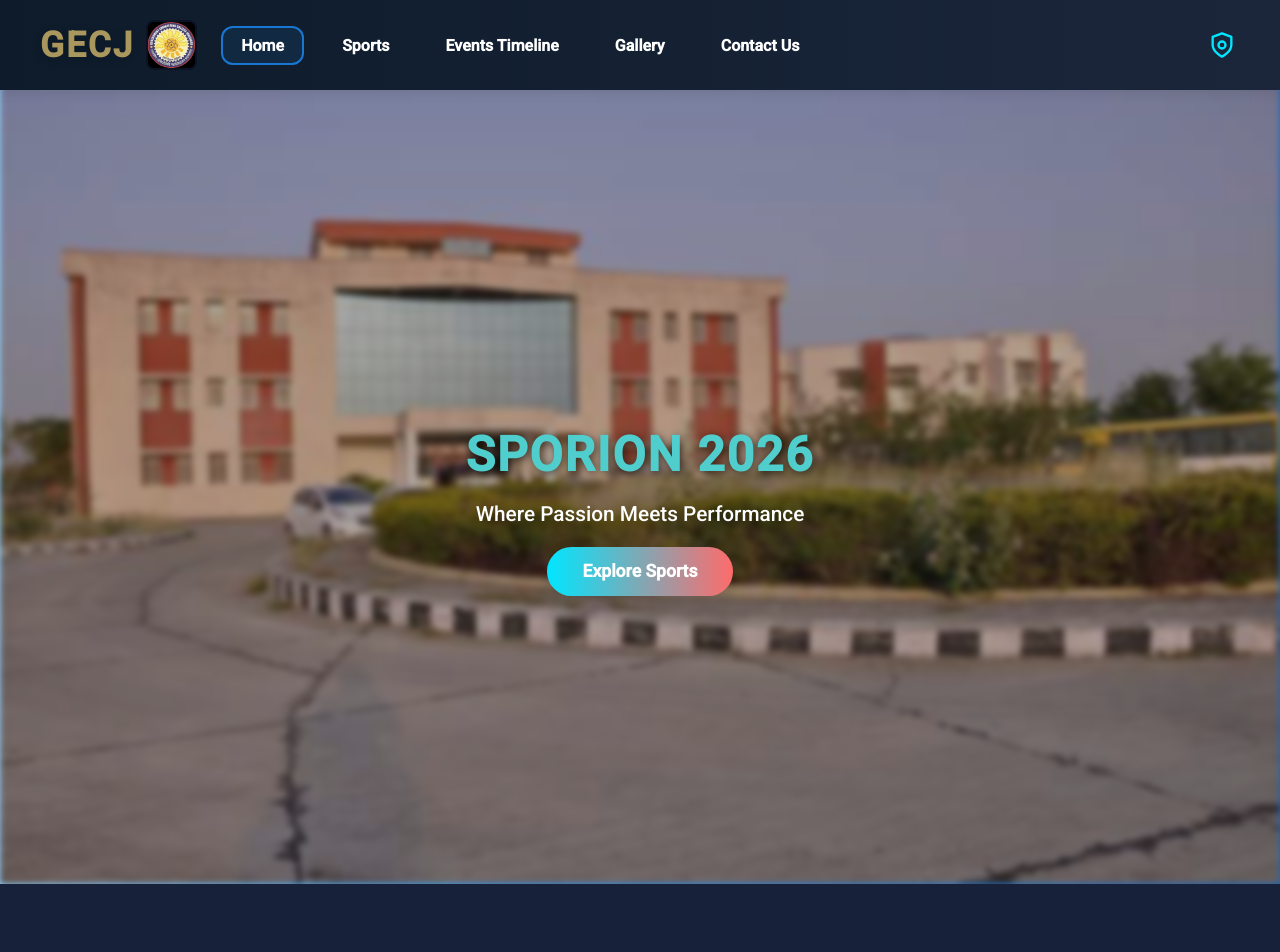
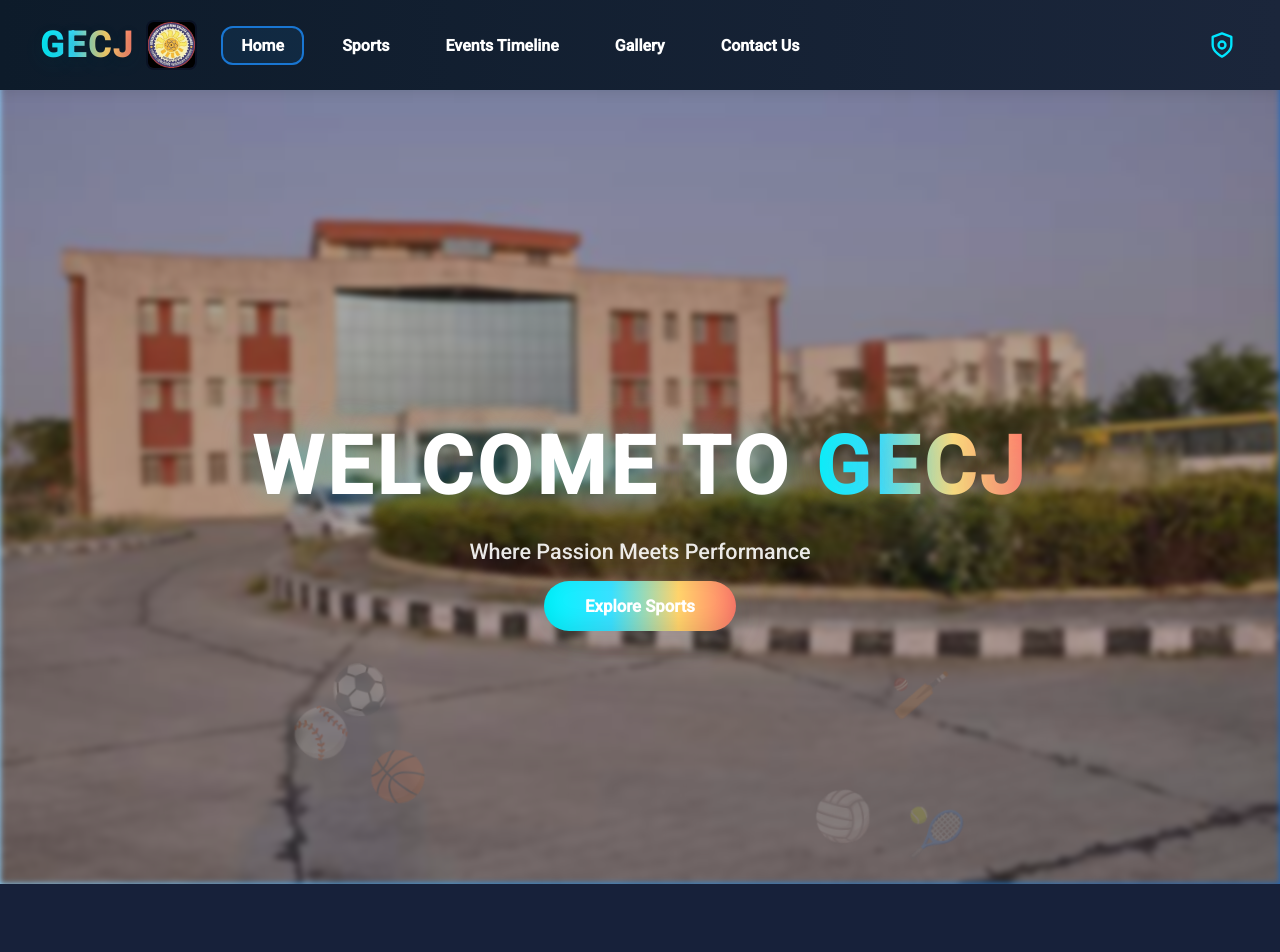
Before and after one commit to trishlajain9/gecj-sports-website, an Angular app: page /home in a window 1280 px wide. Shown: the top 952 px of the page. Built offline with nearby package versions, Linux system fonts and the light colour scheme; no server answers.

Commit message:
Final latest version before syncing branch

```diff
--- a/src/app/home/home.component.css
+++ b/src/app/home/home.component.css
@@ -1,6 +1,6 @@
 
 .legacy-section {
-  background: #17213a;
+  background: radial-gradient(circle at center, transparent 0%, rgba(15, 23, 42, 0.8) 100%);;
   padding: 5rem 0 5rem 0;
   display: flex;
   align-items: center;
@@ -68,6 +68,75 @@
   min-height: 100vh;
   height: 100vh;
 }
+
+/* Floating Sports Icons */
+.floating-icons {
+  position: absolute;
+  width: 100%;
+  height: 100%;
+  z-index: 1;
+  pointer-events: none;
+}
+
+.icon-item {
+  position: absolute;
+  font-size: 3rem;
+  opacity: 0.15;
+  animation: floatIcon 15s infinite ease-in-out;
+  filter: drop-shadow(0 0 10px var(--accent-cyan));
+}
+
+.icon-1 { top: 20%; left: 10%; animation-duration: 12s; animation-delay: 0s; }
+.icon-2 { top: 60%; left: 15%; animation-duration: 16s; animation-delay: 2s; }
+.icon-3 { top: 30%; right: 10%; animation-duration: 14s; animation-delay: 1s; }
+.icon-4 { top: 70%; right: 20%; animation-duration: 18s; animation-delay: 3s; }
+.icon-5 { top: 45%; left: 5%; animation-duration: 13s; animation-delay: 1.5s; }
+.icon-6 { top: 80%; right: 8%; animation-duration: 17s; animation-delay: 2.5s; }
+
+.icon-item:nth-child(1) {
+  animation-delay: 0s;
+  animation-duration: 12s;
+}
+
+.icon-item:nth-child(2) {
+  animation-delay: 2s;
+  animation-duration: 16s;
+}
+
+.icon-item:nth-child(3) {
+  animation-delay: 1s;
+  animation-duration: 14s;
+}
+
+.icon-item:nth-child(4) {
+  animation-delay: 3s;
+  animation-duration: 18s;
+}
+
+.icon-item:nth-child(5) {
+  animation-delay: 1.5s;
+  animation-duration: 13s;
+}
+
+.icon-item:nth-child(6) {
+  animation-delay: 2.5s;
+  animation-duration: 17s;
+}
+
+@keyframes floatIcon {
+  0%, 100% {
+    transform: translateY(0) rotate(0deg);
+  }
+  25% {
+    transform: translateY(-30px) rotate(5deg);
+  }
+  50% {
+    transform: translateY(0) rotate(-5deg);
+  }
+  75% {
+    transform: translateY(-20px) rotate(3deg);
+  }
+}
 /* Screenshot Section (2nd Scroll) */
 .screenshot-section {
   background: #17213a;
@@ -109,19 +178,19 @@
 }
 .screenshot-btn {
   display: inline-block;
-  background: #bd2626;
-  color: #1565c0;
-  border: 1.5px solid #1565c0;
-  border-radius: 8px;
+  background: linear-gradient(90deg, #00f5ff 0%, #39e0ff 35%, #ffd36b 70%, #ff7b6b 100%);
+  color: #fff;
+  border-radius: 12px;
   padding: 0.7rem 1.7rem;
-  font-weight: 600;
+  font-weight: 700;
   font-size: 1rem;
   text-decoration: none;
-  transition: background 0.2s, color 0.2s;
+  box-shadow: 0 8px 28px rgba(59,199,255,0.06), 0 0 36px rgba(255,147,92,0.06), inset 0 -4px 14px rgba(0,0,0,0.06);
+  transition: transform 0.18s, box-shadow 0.18s, filter 0.18s;
 }
 .screenshot-btn:hover {
-  background: #1565c0;
-  color: #fff;
+  transform: translateY(-3px);
+  box-shadow: 0 18px 56px rgba(59,199,255,0.12), 0 0 86px rgba(255,147,92,0.12);
 }
 .screenshot-image img {
   width: 450px;
@@ -157,35 +226,46 @@
   color: #fff;
 }
 .hero-title {
-  font-size: 3rem;
-  font-weight: 900;
-  color: #50cece;
-  letter-spacing: 2px;
-  margin-bottom: 1.2rem;
-  text-shadow: 2px 2px 8px rgba(0,0,0,0.6);
+   font-size: 5rem;
+  font-weight: 800;
+  line-height: 1.2;
+  margin-bottom: 1.5rem;
+  text-transform: uppercase;
+  letter-spacing: 4px;
+  text-shadow: 0 0 30px rgba(34, 211, 238, 0.5);
+  animation: fadeInUp 1s ease-out;
+}
+
+.hero-title .brand {
+  display: inline-block;
+  background: linear-gradient(90deg, #00f5ff 0%, #39e0ff 30%, #ffdd7a 65%, #ff7b6b 100%);
+  -webkit-background-clip: text;
+  -webkit-text-fill-color: transparent;
+  color: transparent;
+  text-shadow: 0 10px 38px rgba(0,230,255,0.14), 0 0 26px rgba(255,107,107,0.12);
 }
 .hero-subtitle {
-  font-size: 1.3rem;
-  margin-bottom: 2.2rem;
-  color: #ffffff;
+  font-size: 1.35rem;
+  margin-bottom: 2rem;
+  color: rgba(255,255,255,0.9);
   font-weight: 500;
-  text-shadow: 0 2px 8px rgba(0,0,0,0.18);
+  text-shadow: 0 6px 24px rgba(0,0,0,0.25);
 }
 .hero-btn {
-  background: linear-gradient(90deg, #00e6ff, #ff6b6b);
+  background: linear-gradient(90deg, #00f5ff 0%, #39e0ff 35%, #ffd36b 70%, #ff7b6b 100%);
   color: #fff;
-  font-size: 1.1rem;
-  font-weight: 700;
-  padding: 0.9rem 2.2rem;
-  border-radius: 2rem;
+  font-size: 1.05rem;
+  font-weight: 800;
+  padding: 0.95rem 2.6rem;
+  border-radius: 40px;
   border: none;
   text-decoration: none;
-  box-shadow: 0 2px 12px rgba(0,0,0,0.12);
-  transition: background 0.2s, color 0.2s;
+  box-shadow: 0 10px 36px rgba(59,199,255,0.08), 0 0 48px rgba(255,147,92,0.08), inset 0 -6px 20px rgba(0,0,0,0.08);
+  transition: transform 0.18s, box-shadow 0.18s, filter 0.18s;
 }
 .hero-btn:hover {
-  background: linear-gradient(90deg, #ff6b6b, #00e6ff);
-  color: #975050;
+  transform: translateY(-3px);
+  box-shadow: 0 18px 64px rgba(59,199,255,0.12), 0 0 84px rgba(255,147,92,0.12);
 }
 
 /* Featured Sports Section */
@@ -246,16 +326,18 @@
   margin-bottom: 1.1rem;
 }
 .sport-btn {
-  background: #00e6ff;
+  background: linear-gradient(90deg, #00f5ff 0%, #39e0ff 35%, #ffd36b 70%, #ff7b6b 100%);
   color: #fff;
   padding: 0.5rem 1.3rem;
   border-radius: 1.2rem;
   text-decoration: none;
-  font-weight: 600;
-  transition: background 0.2s;
+  font-weight: 700;
+  transition: transform 0.15s, box-shadow 0.15s;
+  box-shadow: 0 6px 20px rgba(59,199,255,0.06), 0 0 28px rgba(255,147,92,0.06);
 }
 .sport-btn:hover {
-  background: #ff6b6b;
+  transform: translateY(-2px);
+  box-shadow: 0 12px 36px rgba(59,199,255,0.12), 0 0 64px rgba(255,147,92,0.12);
 }
 
 /* News & Updates Section */
--- a/src/app/home/home.component.html
+++ b/src/app/home/home.component.html
@@ -5,9 +5,18 @@
 <section class="hero-section fullscreen-hero">
 	<div class="hero-bg"></div>
 	<div class="hero-overlay">
-		<h1 class="hero-title">SPORION 2026<br /></h1>
+		<h1 class="hero-title">WELCOME TO <span class="brand">GECJ</span></h1>
 		<div class="hero-subtitle">Where Passion Meets Performance</div>
 		<a routerLink="/sports" class="hero-btn">Explore Sports</a>
+		<!-- Animated Sports Icons -->
+  <div class="floating-icons">
+    <div class="icon-item icon-1">⚽</div>
+    <div class="icon-item icon-2">🏀</div>
+    <div class="icon-item icon-3">🏏</div>
+    <div class="icon-item icon-4">🏐</div>
+    <div class="icon-item icon-5">⚾</div>
+    <div class="icon-item icon-6">🎾</div>
+  </div>
 	</div>
 </section>
 
--- a/src/app/navbar/navbar.component.css
+++ b/src/app/navbar/navbar.component.css
@@ -16,8 +16,11 @@
   font-size: 2.2rem;
   font-weight: 900;
   letter-spacing: 2px;
-  color: #aa975e;
-  text-shadow: 0 2px 8px rgba(0,0,0,0.18);
+  background: linear-gradient(90deg, #00f5ff 0%, #39e0ff 35%, #ffd36b 70%, #ff7b6b 100%);
+  -webkit-background-clip: text;
+  -webkit-text-fill-color: transparent;
+  color: transparent;
+  text-shadow: 0 6px 22px rgba(0,230,255,0.09), 0 2px 8px rgba(0,0,0,0.18);
 }
 
 .college-logo {
--- a/src/styles.css
+++ b/src/styles.css
@@ -5,8 +5,16 @@
 }
 
 /* Set consistent default background and text color */
+html, body {
+  height: 100%;
+  margin: 0;
+}
+
+/* Global radial background for the whole site with fallback color */
 body {
-  background: #0a1224;
+  background: radial-gradient(circle at center, transparent 0%, rgba(15, 23, 42, 0.8) 100%);
+  background-color: #0a1224; /* fallback for older browsers */
+  background-attachment: fixed;
   color: #fff;
 }
 
```
